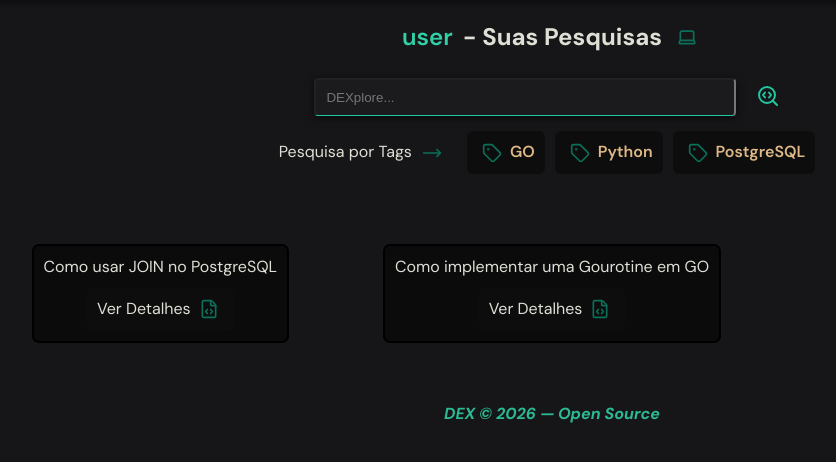
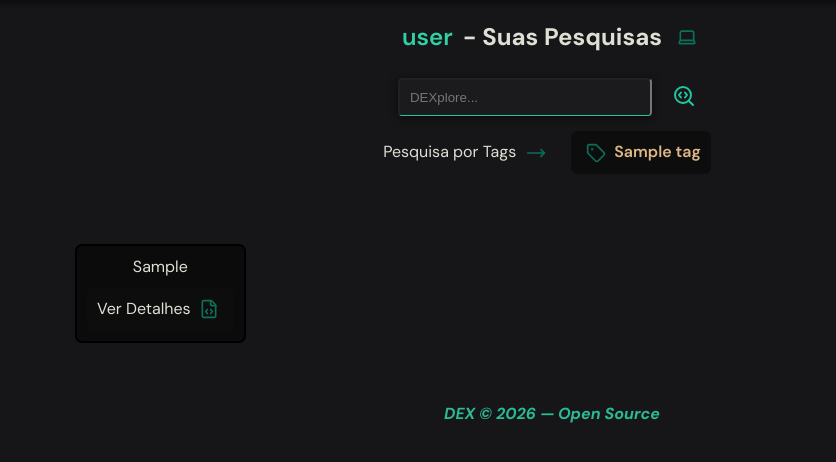
Before and after one commit to gattini0928/DEX, a Django app: page /profile/ in a window 1280 px wide. Shown: the part 95-557 px from the top of the page, without its empty margins (88-924 px from the left). Run offline with Django 5.2, Linux system fonts and the light colour scheme; a user stored in the database is signed in; tables that the repository leaves empty hold one stand-in row (values such as "Sample post").

Commit message:
buscando e injetando contexto dentro das views e templates

```diff
--- a/core/models.py
+++ b/core/models.py
@@ -1,5 +1,6 @@
 from django.db import models
 from django.contrib.auth import get_user_model
+from django.utils.text import slugify
 
 User = get_user_model()
 
@@ -12,9 +13,15 @@ class Tag(models.Model):
 class Search(models.Model):
     user = models.ForeignKey(User, on_delete=models.CASCADE)
     tag = models.ForeignKey(Tag, on_delete=models.SET_NULL, null=True)
+    slug = models.SlugField(blank=True)
     query = models.CharField(max_length=255)
     what_is = models.TextField()
     how_it_works = models.TextField()
     code_example = models.TextField()
     when_to_use = models.TextField()
     created_at = models.DateTimeField(auto_now_add=True)
+
+    def save(self, *args, **kwargs):
+        if not self.slug:
+            self.slug = slugify(self.query)
+        super().save(*args, **kwargs)
--- a/core/templates/home.html
+++ b/core/templates/home.html
@@ -37,7 +37,7 @@
         </div>
         <div class="container">
             <h2 class="h2">Quando usar:</h2>
-                <p class="text">{{when_to_use}}</p>
+                <p class="text">{{data.when_to_use}}</p>
         </div>
     </div>
     <footer>
--- a/core/templates/profile.html
+++ b/core/templates/profile.html
@@ -8,50 +8,40 @@
     <h2 class="title"><span class="username">{{user.username}}</span> - Suas Pesquisas <i class="icon" data-lucide="laptop"></i> </h2>
     <div class="container-searches">
         <div class="container-search">
-            <form method="GET" action="" class="search-form">
+            <form method="GET" action="{% url  'core:profile' %}" class="search-form">
                 <input type="text" class="search-input" name="search" placeholder="DEXplore...">
                 <button type="submit" class="search-btn"><i class="search-icon" data-lucide="search-code"></i></button>
             </form>
         </div>
         <div class="tags-container">
             <span class="title-tags">Pesquisa por Tags <i class="icon" data-lucide="move-right"></i></span>
-            {% comment %} {{for tag in tags}} {% endcomment %}
+            {% if tags %}
+            {% for tag in tags %}
             <div class="tags">
                 <div class="tag">
                     <i class="icon" data-lucide="tag"></i>
-                    <span class="tag-name">GO</span>
-                    {% comment %} {{tag}}  {% endcomment %}
+                    <span class="tag-name">{{tag.name}}</span>
                 </div>
-                <div class="tag">
-                    <i class="icon" data-lucide="tag"></i>
-                    <span class="tag-name">Python</span>
-                    {% comment %} {{tag}}  {% endcomment %}
-                </div>
-                <div class="tag">
-                    <i class="icon" data-lucide="tag"></i>
-                    <span class="tag-name">PostgreSQL</span>
-                    {% comment %} {{tag}}  {% endcomment %}
-                </div>
-                {% comment %} {% endfor %} {% endcomment %}
+                {% endfor %}
             </div>
+            {% else %}
+                <p>Você ainda não realizou nenhuma pesquisa, consequente ainda não possui filtro por tags</p>
+            {% endif %}
         </div>
     </div>
     <div class="searches">
+        {% if searches %}
         <div class="cards">
-            {% comment %} {% for search in searches %} {% endcomment %}
+            {% for search in searches %}
             <div class="card">
-                <span>Como usar JOIN no PostgreSQL</span>
-                <a href="{% url 'core:search_detail_t' %}" class="detail-link">Ver Detalhes <i class="icon" data-lucide="file-code"></i>  </a>
-                {% comment %} {{search.title}}
-                <a href="{% url 'search_detail' search.slug search.id %}"><i class="icon" data-lucide="file-code"></i> </a> {% endcomment %}
+                <span>{{search.query}}</span>
+                <a href="{% url 'core:search_detail' search.slug search.id %}" class="detail-link">Ver Detalhes <i class="icon" data-lucide="file-code"></i>  </a>
             </div>
-            <div class="card">
-                <span>Como implementar uma Gourotine em GO</span>
-                <a href="{% url 'core:search_detail_t' %}" class="detail-link">Ver Detalhes <i class="icon" data-lucide="file-code"></i> </a>
-                {% comment %} {{search.title}}
-                <a href="{% url 'search_detail' search.slug search.id %}"><i class="icon" data-lucide="file-code"></i> </a> {% endcomment %}
-            </div>
+            {% endfor %}
         </div>
+        {% else %}
+            <p>Você ainda não realizou nenhuma pesquisa.</p>
+        {% endif %}
     </div>
     <footer>
         <p class="copyright">DEX © 2026 — Open Source</p>
--- a/core/urls.py
+++ b/core/urls.py
@@ -1,5 +1,5 @@
 from django.urls import path
-from .views import home, login, signup, profile, search_detail, search_detail_t,logout
+from .views import home, login, signup, profile, search_detail,logout
 
 app_name = "core"
 
@@ -9,6 +9,5 @@ urlpatterns = [
     path("login/", login, name="login"),
     path("profile/", profile, name="profile"),
     path("search-detail/<slug:slug>/<int:id>/", search_detail, name="search_detail"),
-    path("search-detail/", search_detail_t, name="search_detail_t"),
     path("logout/", logout, name="logout"),
 ]
--- a/core/views.py
+++ b/core/views.py
@@ -6,8 +6,9 @@ from .forms import SignupForm, LoginForm
 from django.contrib.auth import login as django_login
 from django.contrib.auth import logout as django_logout
 from django.contrib.auth import authenticate
-from agent import search as get_search
+from .agent import search as get_search
 from .models import Search, Tag
+from django.shortcuts import get_object_or_404
 
 User = get_user_model()
 
@@ -62,15 +63,18 @@ def login(request):
 
 @login_required
 def profile(request):
-    return render(request, "profile.html")
+    search_query = request.GET.get("search")
+    if search_query:
+        searches = Search.objects.filter(user=request.user, query__icontains=search_query)
+    else:
+        searches = Search.objects.filter(user=request.user)
+    tags = Tag.objects.filter(search__user=request.user).distinct()
+    return render(request, "profile.html", {"tags": tags, "searches": searches})
 
 @login_required
-def search_detail(request):
-    return render(request, "search_detail.html")
-
-@login_required
-def search_detail_t(request):
-    return render(request, "search_detail.html")
+def search_detail(request, slug, id):
+    data = get_object_or_404(Search, slug=slug, pk=id)
+    return render(request, "search_detail.html", {"data": data})
 
 @login_required
 def logout(request):
```
Also changed, not shown: core/templates/search_detail.html (+5 -13 lines), core/migrations/0002_search_slug.py (added), db.sqlite3.
